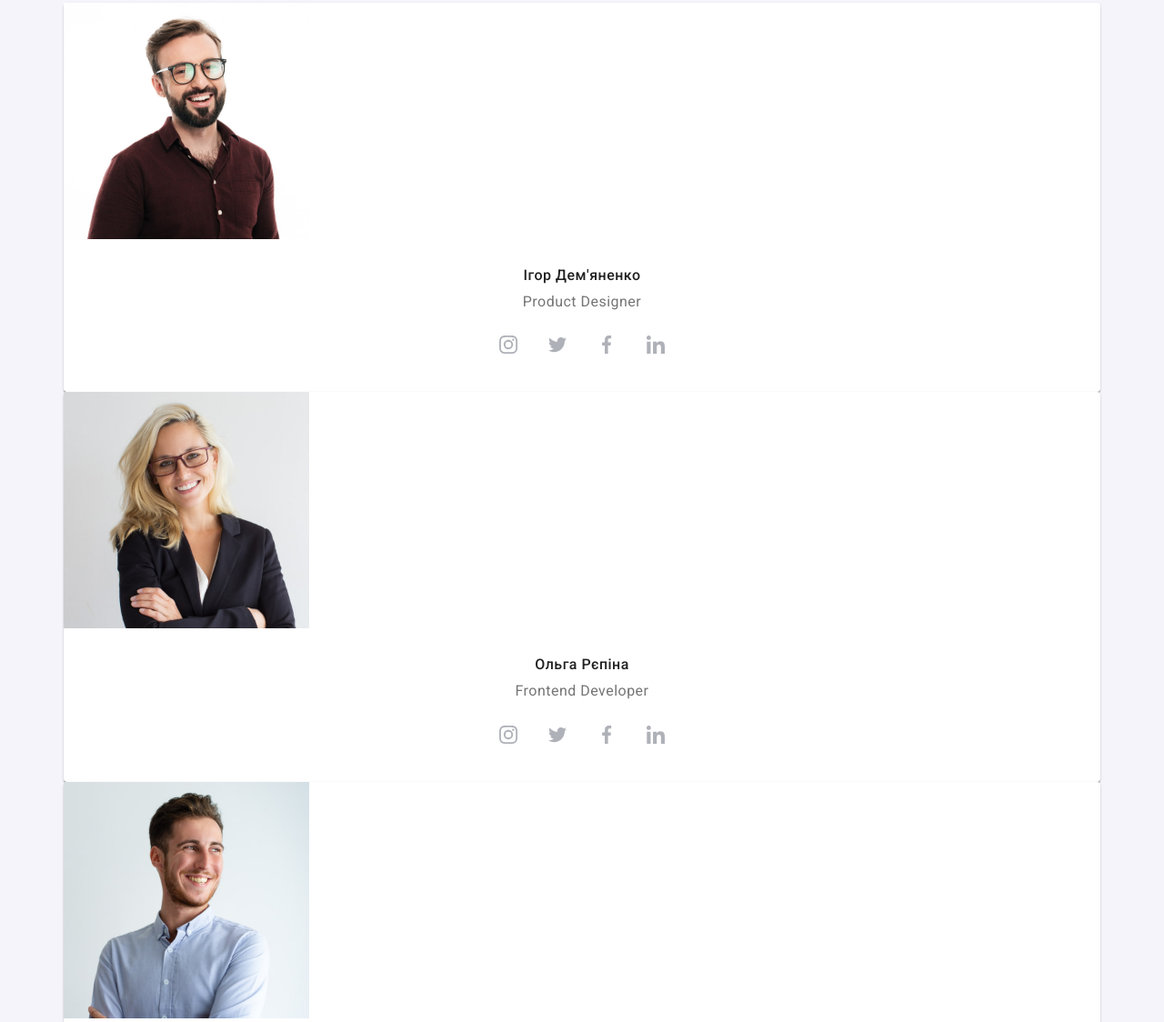
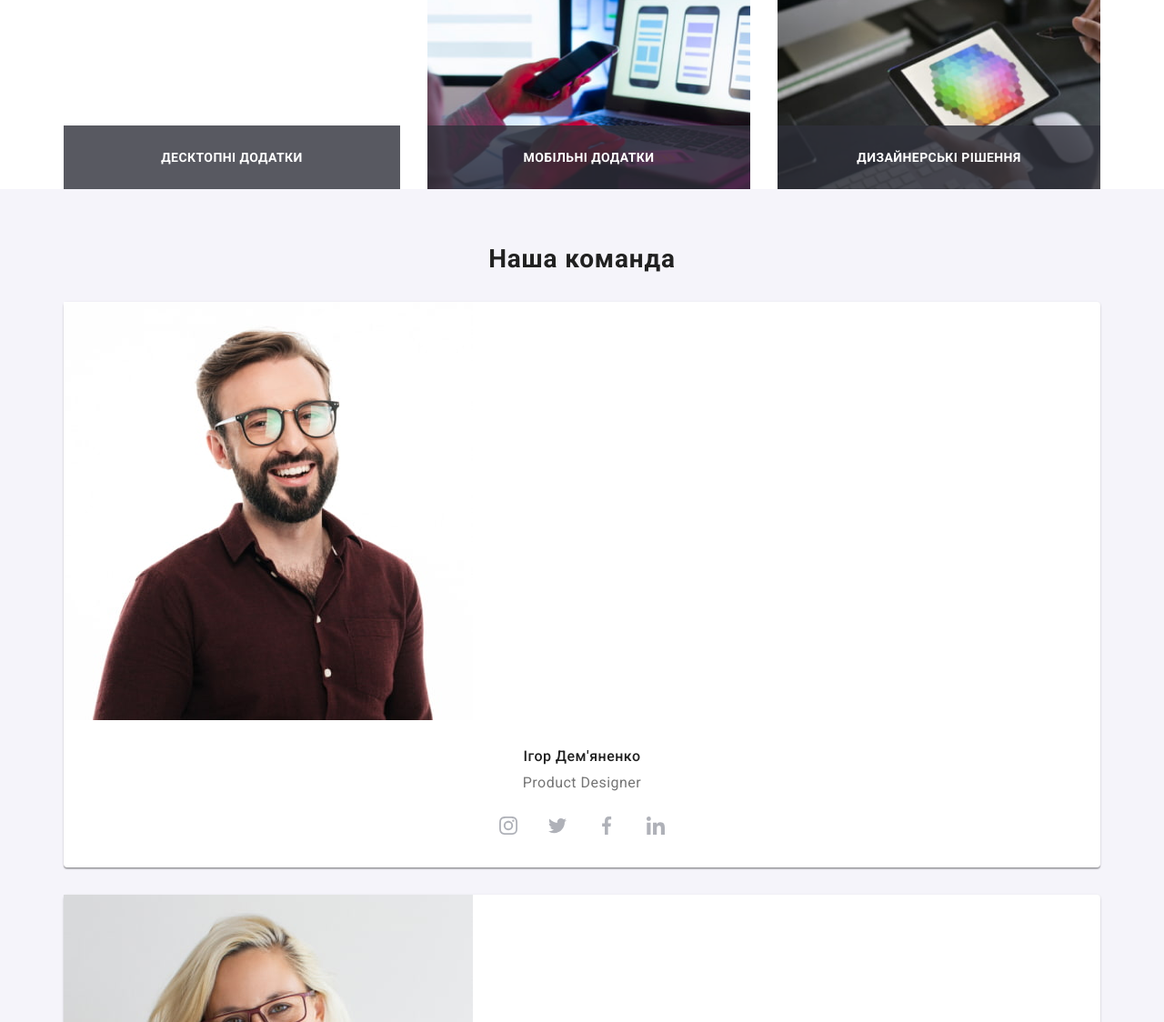
Before and after one commit to Totalinfonet/goit-markup-hw-08, a plain HTML site: page index.html in a window 1280 px wide. Shown: the part 1676-2800 px from the top of the page at 91% size. Drawn offline with nearby package versions, Linux system fonts and the light colour scheme.

Commit message:
Team section styles updated

```diff
--- a/index.html
+++ b/index.html
@@ -196,13 +196,14 @@
         <div class="container">
           <h2 class="team-section__title">Наша команда</h2>
           <ul class="team-list">
-            <li class="team-list__item">
+            <li class="team-card">
               <img
-                src="./images/team-1.jpg"
+                srcset="./images/4img.jpg 1x, ./images/4img@2x.jpg 2x"
+                src="./images/4img.jpg"
                 alt="Ігор Дем'яненко - Product Designer"
-                width="270"
+                width="450"
+                height="460"
               />
-              <div class="team-card">
               <h3 class="team-card__name">Ігор Дем'яненко</h3>
               <p class="team-card__function" lang="en">Product Designer</p>
               <ul class="socials-list">
@@ -255,16 +256,16 @@
                   </a>
                 </li>
               </ul>
-              </div>
             </li>
 
-            <li class="team-list__item">
+            <li class="team-card">
               <img
-                src="./images/team-2.jpg"
+                srcset="./images/5img.jpg 1x, ./images/5img@2x.jpg 2x"
+                src="./images/5img.jpg"
                 alt="Ольга Рєпіна - Frontend Developer"
-                width="270"
+                width="450"
+                height="460"
               />
-              <div class="team-card">
               <h3 class="team-card__name">Ольга Рєпіна</h3>
               <p class="team-card__function" lang="en">Frontend Developer</p>
               <ul class="socials-list">
@@ -317,16 +318,16 @@
                   </a>
                 </li>
               </ul>
-              </div>
             </li>
 
-            <li class="team-list__item">
+            <li class="team-card">
               <img
-                src="./images/team-3.jpg"
+                srcset="./images/6img.jpg 1x, ./images/6img@2x.jpg 2x"
+                src="./images/6img.jpg"
                 alt="Микола Тарасов - Marketing"
-                width="270"
+                width="450"
+                height="460"
               />
-              <div class="team-card">
               <h3 class="team-card__name">Микола Тарасов</h3>
               <p class="team-card__function" lang="en">Marketing</p>
               <ul class="socials-list">
@@ -379,16 +380,16 @@
                   </a>
                 </li>
               </ul>
-              </div>
             </li>
 
-            <li class="team-list__item">
+            <li class="team-card">
               <img
-                src="./images/team-4.jpg"
+                srcset="./images/7img.jpg 1x, ./images/7img@2x.jpg 2x"
+                src="./images/7img.jpg"
                 alt="Михайло Єрмаков - UI Designer"
-                width="270"
+                width="450"
+                height="460"
               />
-              <div class="team-card">
               <h3 class="team-card__name">Михайло Єрмаков</h3>
               <p class="team-card__function" lang="en">UI Designer</p>
               <ul class="socials-list">
@@ -441,7 +442,6 @@
                   </a>
                 </li>
               </ul>
-              </div>
             </li>
           </ul>
         </div>
--- a/sass/components/_features.scss
+++ b/sass/components/_features.scss
@@ -11,11 +11,18 @@
   clip: rect(0 0 0 0);
   overflow: hidden;
 }
-.feature-list {
+.feature-list:last-child {
+  margin-bottom: 60px;
 }
 .feature-list__item {
 }
 .feature-card {
+  display: flex;
+  justify-content: center;
+  align-items: center;
+  width: 100%;
+  height: 120px;
+  margin-top: 30px;
   margin-bottom: 30px;
   background-color: var(--button-color);
   border-radius: 4px;
@@ -23,6 +30,7 @@
 .feature-card__icon {
 }
 .feature-card__title {
+  text-align: center;
   color: var(--primary-color);
   margin-bottom: 10px;
   font-weight: 700;
--- a/sass/components/_hero.scss
+++ b/sass/components/_hero.scss
@@ -7,6 +7,7 @@
   min-height: 400px;
   margin-left: auto;
   margin-right: auto;
+  margin-bottom: 60px;
   padding-top: 118px;
   padding-bottom: 118px;
   text-align: center;
--- a/sass/components/_team.scss
+++ b/sass/components/_team.scss
@@ -1,30 +1,35 @@
 .team-section {
-  padding-top: 94px;
+  padding-top: 60px;
+  padding-bottom: 60px;
   background-color: var(--button-color);
 }
 .team-section__title {
   text-align: center;
-  margin-bottom: 50px;
+  margin-bottom: 30px;
   color: var(--primary-color);
   font-weight: 700;
-  font-size: 36px;
+  font-size: 28px;
   line-height: 1.2;
   letter-spacing: 0.03em;
 }
+
 .team-list {
+  display: flex;
+  flex-direction: column;
+  gap: 30px;
 }
-.team-list__item {
+
+.team-card {
+  padding-bottom: 24px;
+  text-align: center;
   border-radius: 4px;
   background-color: var(--white-color);
   box-shadow: 0 2px 1px 0 rgba(0, 0, 0, 0.2), 0 1px 1px 0 rgba(0, 0, 0, 0.14),
     0 1px 3px 0 rgba(0, 0, 0, 0.12);
 }
-.team-card {
-  padding-top: 30px;
-  padding-bottom: 30px;
-  text-align: center;
-}
+
 .team-card__name {
+  margin-top: 30px;
   color: var(--primary-color);
   font-weight: 500;
   font-size: 16px;
@@ -33,6 +38,7 @@
 }
 .team-card__function {
   margin-top: 10px;
+  font-weight: 400;
   font-size: 16px;
   line-height: 1.2;
   letter-spacing: 0.03em;
```
Also changed, not shown: css/main.css, css/main.min.css, images/4img.jpg (added), images/4img@2x.jpg (added), images/5img.jpg (added), images/5img@2x.jpg (added), images/6img.jpg (added), images/6img@2x.jpg (added), images/7img.jpg (added), images/7img@2x.jpg (added), images/team-1.jpg (deleted), images/team-2.jpg (deleted), images/team-3.jpg (deleted), images/team-4.jpg (deleted), 2 other files. Lines whose indentation alone changed are shown as unchanged.
